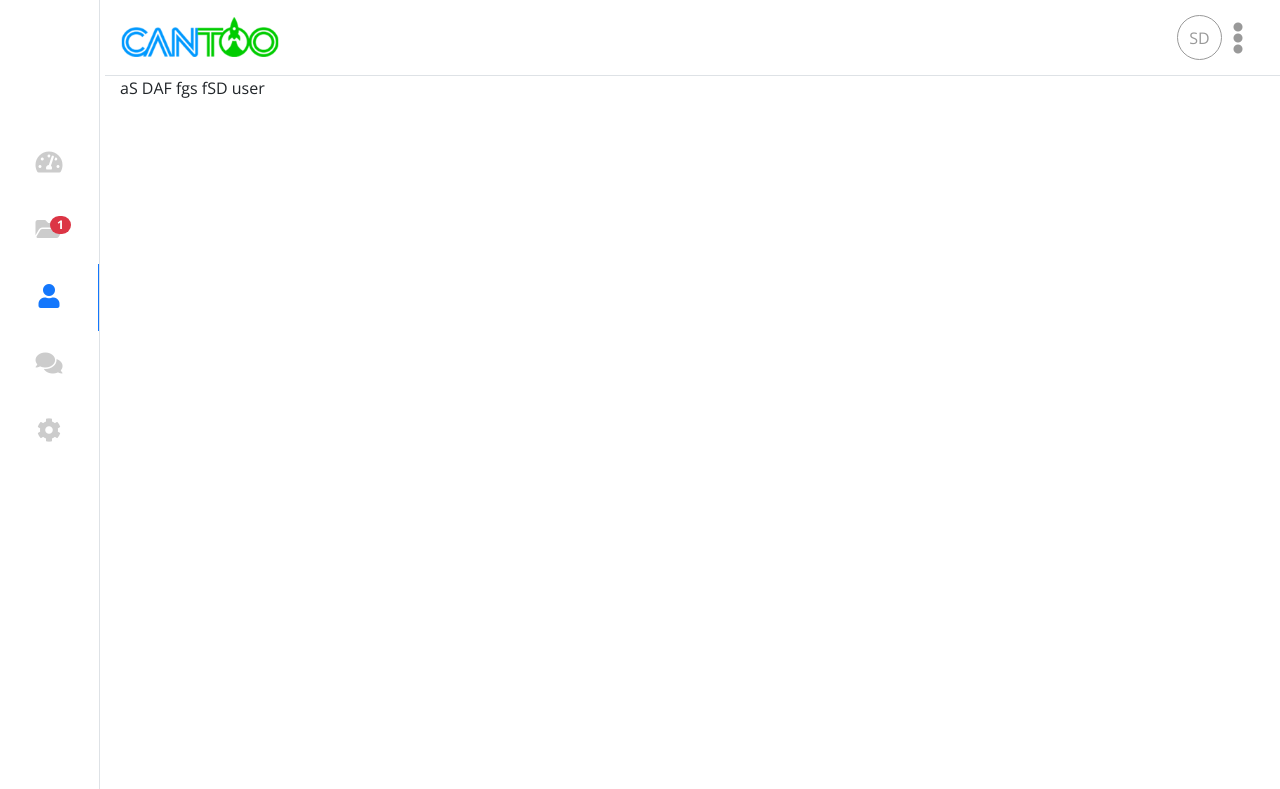
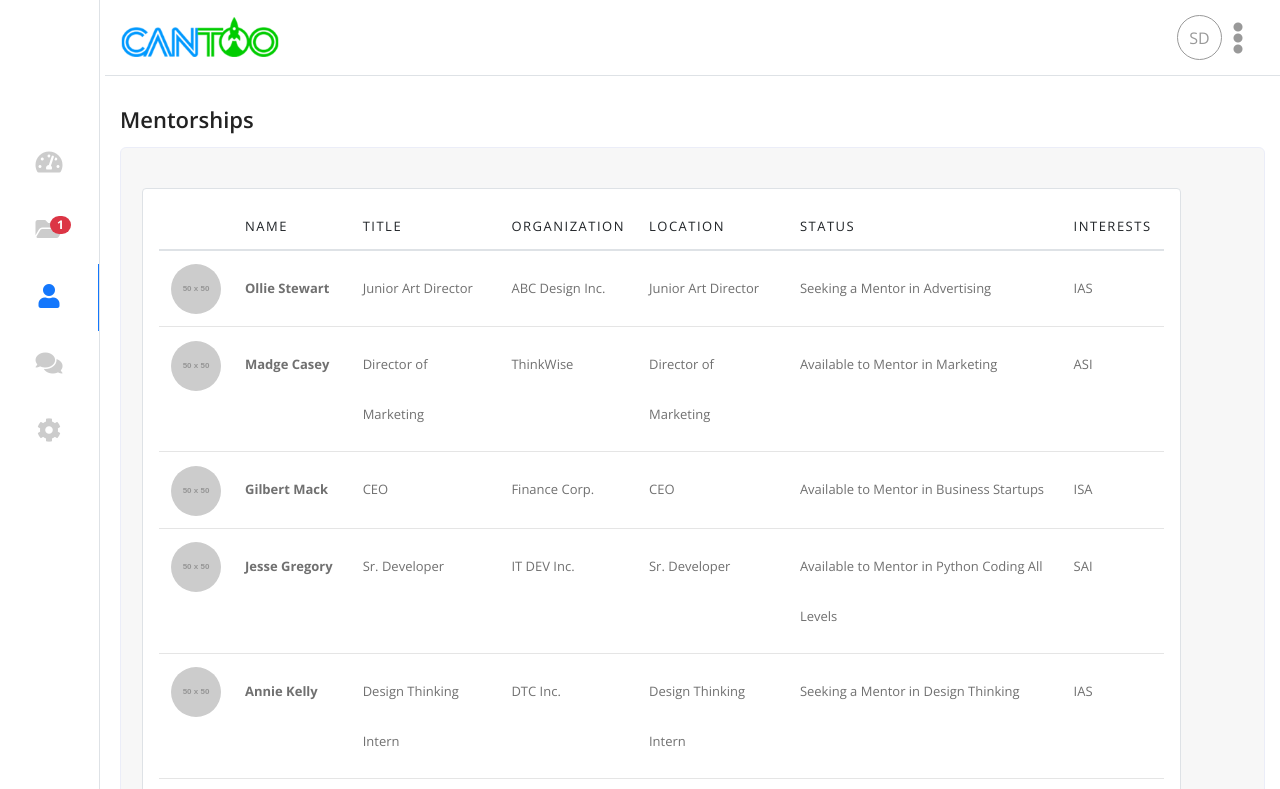
Before and after one commit to frontendvault/fusion, a plain HTML site: page profile-dashboard.html in a window 1280 px wide. Both pictures are taken after a click on the link 49 px from the left and 297 px from the top of the page. Shown: the top 789 px of the page. Drawn offline with nearby package versions, Linux system fonts and the light colour scheme; placeholder pictures from the web are drawn by us.

Commit message:
mentorships page

```diff
--- a/assets/scss/_dashboard.scss
+++ b/assets/scss/_dashboard.scss
@@ -74,6 +74,12 @@
     }
     .btn-group {
       width: 100px;
+      .btn {
+        &:focus {
+          border: none;
+          box-shadow: none;
+        }
+      }
     }
     .login-steps {
       margin-top: 70px;
--- /dev/null
+++ b/assets/scss/_mentorship.scss
@@ -0,0 +1,17 @@
+.mentorships {
+  .table {
+    th {
+      font-size: 13px;
+      letter-spacing: 1.5px;
+    }
+    td {
+      line-height: 50px;
+
+      img {
+        width: 50px;
+        height: 50px;
+        border-radius: 50%;
+      }
+    }
+  }
+}
--- a/assets/scss/_my-learning.scss
+++ b/assets/scss/_my-learning.scss
@@ -23,8 +23,10 @@
       }
     }
     th {
-      font-size: 12px;
+      font-size: 13px;
       font-weight: 100;
+      border-top: 0;
+      letter-spacing: 1.5px;
     }
   }
 }
--- a/assets/scss/main.scss
+++ b/assets/scss/main.scss
@@ -14,4 +14,5 @@
 @import "career-path";
 @import "interests-tab";
 @import "my-learning";
+@import "mentorship";
 @import "footer";
--- a/profile-dashboard.html
+++ b/profile-dashboard.html
@@ -1029,11 +1029,11 @@ earum accusantium optio iusto aliquid.</p>
               role="tabpanel"
               aria-labelledby="v-pills-folder-tab"
             >
-            <row>
+            <div class="row">
               <div class="col">
                 <h2>My Learning Plan</h2>
               </div>
-            </row>
+            </div>
 
             <div class="bg-light-custom my-learning">
 <div class="row">
@@ -1144,7 +1144,107 @@ earum accusantium optio iusto aliquid.</p>
               role="tabpanel"
               aria-labelledby="v-pills-user-tab"
             >
-              aS DAF fgs fSD user
+            <div class="row">
+              <div class="col">
+                <h2>Mentorships</h2>
+              </div>
+            </div>
+
+            <div class="bg-light-custom my-learning mentorships" >
+<div class="row">
+  <div class="col-md-11 ml-3 bg-white p-md-3 rounded border">
+    <div class="table-responsive"><table class="table">
+
+      <thead>
+        <tr>  <th scope="col"></th>
+          <th scope="col">NAME</th>
+          <th scope="col">TITLE</th>
+          <th scope="col">ORGANIZATION</th>
+          <th scope="col">LOCATION</th>
+          <th scope="col">STATUS</th>
+          <th scope="col">INTERESTS</th>
+
+        </tr>
+      </thead>
+      <tbody>
+        <tr>
+          <td class="text-center"> <img src="https://via.placeholder.com/50" alt="">          </td>
+          <td> <strong>Ollie Stewart</strong> </td>
+          <td>Junior Art Director</td>
+          <td>ABC Design Inc.</td>
+          <td>Junior Art Director</td>
+          <td>Seeking a Mentor in Advertising</td>
+          <td>IAS</td>
+        </tr>
+        <tr>
+          <td class="text-center"> <img src="https://via.placeholder.com/50" alt=""></td>
+          <td> <strong>Madge Casey</strong> </td>
+          <td>Director of Marketing</td>
+          <td>ThinkWise</td>
+          <td>Director of Marketing</td>
+          <td>Available to Mentor in Marketing</td>
+          <td>ASI</td>
+        </tr>
+        <tr>
+          <td class="text-center"> <img src="https://via.placeholder.com/50" alt=""></td>
+          <td> <strong>Gilbert Mack</strong> </td>
+          <td>CEO</td>
+          <td>Finance Corp.</td>
+          <td>CEO</td>
+          <td>Available to Mentor in Business Startups</td>
+          <td>ISA</td>
+        </tr>
+        <tr>
+          <td class="text-center"> <img src="https://via.placeholder.com/50" alt=""></td>
+          <td> <strong>Jesse Gregory</strong> </td>
+          <td>Sr. Developer</td>
+          <td>IT DEV Inc.</td>
+          <td>Sr. Developer</td>
+          <td>Available to Mentor in Python Coding All Levels</td>
+          <td>SAI</td>
+        </tr>
+        <tr>
+          <td class="text-center"> <img src="https://via.placeholder.com/50" alt=""></td>
+          <td> <strong>Annie Kelly</strong> </td>
+          <td>Design Thinking Intern</td>
+          <td>DTC Inc.</td>
+          <td>Design Thinking Intern</td>
+          <td>Seeking a Mentor in Design Thinking</td>
+          <td>IAS</td>
+        </tr>
+        <tr>
+          <td class="text-center"> <img src="https://via.placeholder.com/50" alt=""></td>
+          <td> <strong>Edwin Love</strong> </td>
+          <td>UX/UI Designer</td>
+          <td>ARB</td>
+          <td>UX/UI Designer</td>
+          <td>Seeking a Mentor in HTML / CSS</td>
+          <td>IAS</td>
+        </tr>
+        <tr>
+          <td class="text-center"> <img src="https://via.placeholder.com/50" alt=""></td>
+          <td> <strong>Floyd Roberson</strong> </td>
+          <td>CFO</td>
+          <td>CCHES</td>
+          <td>CFO</td>
+          <td>Available to Mentor in Finance</td>
+          <td>IAS</td>
+        </tr>
+        <tr>
+          <td class="text-center"> <img src="https://via.placeholder.com/50" alt=""></td>
+          <td> <strong>Kate Lindsey</strong> </td>
+          <td>Sr. Controller</td>
+          <td>ACCTORG</td>
+          <td>Sr. Controller</td>
+          <td>Available to Mentor in Accounting</td>
+          <td>SAI</td>
+        </tr>
+
+      </tbody>
+    </table></div>
+  </div>
+</div>
+            </div>
             </div>
             <div
               class="tab-pane fade"
```
Also changed, not shown: assets/css/main.css, 1 other file.
